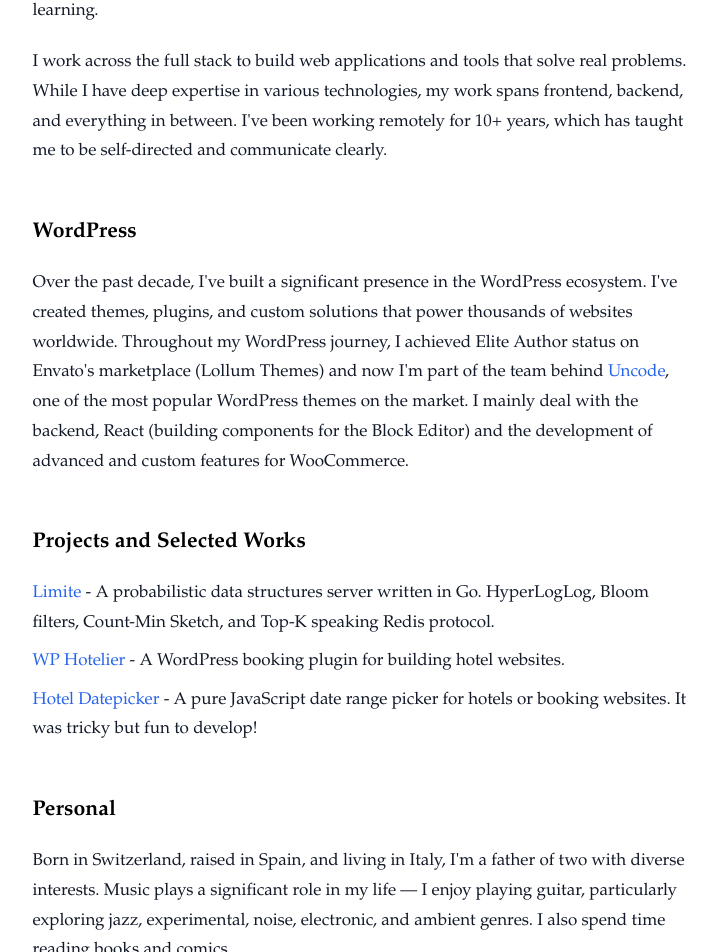
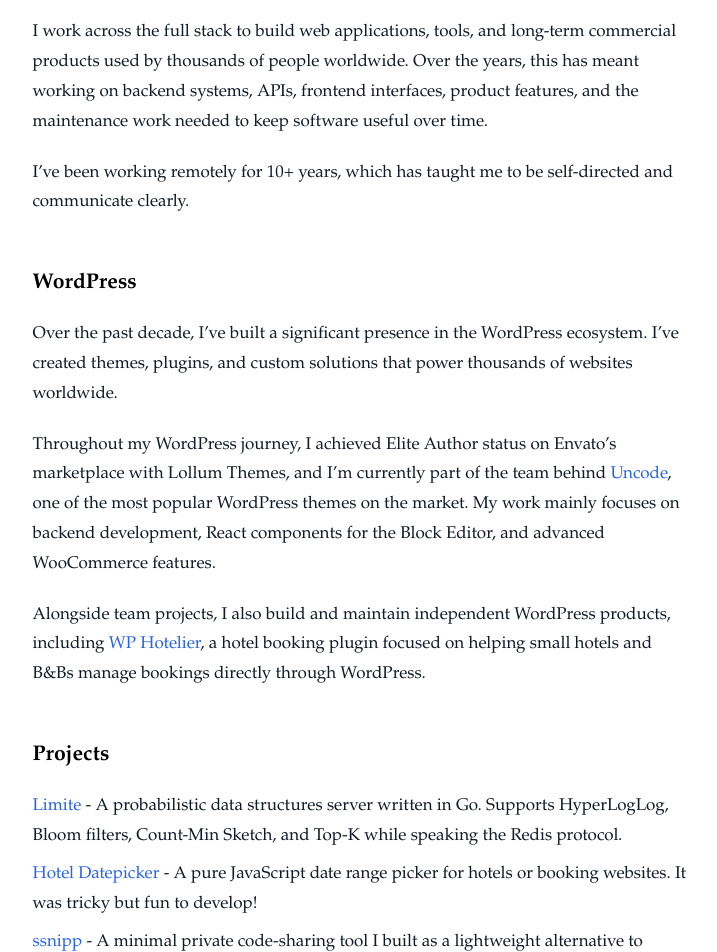
Before and after one commit to benitolopez/lopezb.com, a Next.js app: page / in a window 1280 px wide. Shown: the part 259-1211 px from the top of the page, without its empty margins (276-993 px from the left). Built offline with nearby package versions, Linux system fonts and the light colour scheme.

Commit message:
Update content

```diff
--- a/app/(default-layout)/page.tsx
+++ b/app/(default-layout)/page.tsx
@@ -9,27 +9,27 @@
       </h1>
       <div className="content mt-8">
         <p className="leading-7 text-gray-900 mb-5">
-          Hey there 👋, I’m{" "}
-          <Link href="/about" className="text-blue-600 hover:underline">
-            Benito
-          </Link>
-          . I’m a{" "}
+          Hey there 👋. I’m a{" "}
           <a
             href="https://github.com/benitolopez"
             className="text-blue-600 hover:underline"
           >
             software engineer
           </a>{" "}
-          with a solid front-end and back-end development background. I’m
-          passionate about solving problems and constantly learning.
+          who enjoys building products and tools for the web.
         </p>
 
         <p className="leading-7 text-gray-900 mb-5">
-          I work across the full stack to build web applications and tools that
-          solve real problems. While I have deep expertise in various
-          technologies, my work spans frontend, backend, and everything in
-          between. I've been working remotely for 10+ years, which has taught me
-          to be self-directed and communicate clearly.
+          I work across the full stack to build web applications, tools, and
+          long-term commercial products used by thousands of people worldwide.
+          Over the years, this has meant working on backend systems, APIs,
+          frontend interfaces, product features, and the maintenance work needed
+          to keep software useful over time.
+        </p>
+
+        <p className="leading-7 text-gray-900 mb-5">
+          I’ve been working remotely for 10+ years, which has taught me to be
+          self-directed and communicate clearly.
         </p>
 
         <h2 className="leading-7 text-black mt-12 mb-5 font-bold text-xl">
@@ -37,25 +37,41 @@
         </h2>
 
         <p className="leading-7 text-gray-900 mb-5">
-          Over the past decade, I've built a significant presence in the
-          WordPress ecosystem. I've created themes, plugins, and custom
-          solutions that power thousands of websites worldwide. Throughout my
-          WordPress journey, I achieved Elite Author status on Envato's
-          marketplace (Lollum Themes) and now I'm part of the team behind{" "}
+          Over the past decade, I’ve built a significant presence in the
+          WordPress ecosystem. I’ve created themes, plugins, and custom
+          solutions that power thousands of websites worldwide.
+        </p>
+
+        <p className="leading-7 text-gray-900 mb-5">
+          Throughout my WordPress journey, I achieved Elite Author status on
+          Envato’s marketplace with Lollum Themes, and I’m currently part of the
+          team behind{" "}
           <a
             href="https://undsgn.com/uncode/"
             className="text-blue-600 hover:underline"
           >
             Uncode
           </a>
-          , one of the most popular WordPress themes on the market. I mainly
-          deal with the backend, React (building components for the Block
-          Editor) and the development of advanced and custom features for
-          WooCommerce.
+          , one of the most popular WordPress themes on the market. My work
+          mainly focuses on backend development, React components for the Block
+          Editor, and advanced WooCommerce features.
+        </p>
+
+        <p className="leading-7 text-gray-900 mb-5">
+          Alongside team projects, I also build and maintain independent
+          WordPress products, including{" "}
+          <a
+            href="https://wphotelier.com/"
+            className="text-blue-600 hover:underline"
+          >
+            WP Hotelier
+          </a>
+          , a hotel booking plugin focused on helping small hotels and B&Bs
+          manage bookings directly through WordPress.
         </p>
 
         <h2 className="leading-7 text-black mt-12 mb-5 font-bold text-xl">
-          Projects and Selected Works
+          Projects
         </h2>
 
         <ul className="leading-7 text-gray-900 mb-5">
@@ -66,17 +82,9 @@
             >
               Limite
             </a>{" "}
-            - A probabilistic data structures server written in Go. HyperLogLog,
-            Bloom filters, Count-Min Sketch, and Top-K speaking Redis protocol.
-          </li>
-          <li className="mb-2">
-            <a
-              href="https://wphotelier.com/"
-              className="text-blue-600 hover:underline"
-            >
-              WP Hotelier
-            </a>{" "}
-            - A WordPress booking plugin for building hotel websites.
+            - A probabilistic data structures server written in Go. Supports
+            HyperLogLog, Bloom filters, Count-Min Sketch, and Top-K while
+            speaking the Redis protocol.
           </li>
           <li className="mb-2">
             <a
@@ -88,6 +96,16 @@
             - A pure JavaScript date range picker for hotels or booking
             websites. It was tricky but fun to develop!
           </li>
+          <li className="mb-2">
+            <a
+              href="https://ssnipp.com/"
+              className="text-blue-600 hover:underline"
+            >
+              ssnipp
+            </a>{" "}
+            - A minimal private code-sharing tool I built as a lightweight
+            alternative to Pastebin for quickly sharing snippets with clients.
+          </li>
         </ul>
 
         <h2 className="leading-7 text-black mt-12 mb-5 font-bold text-xl">
@@ -96,10 +114,10 @@
 
         <p className="leading-7 text-gray-900 mb-5">
           Born in Switzerland, raised in Spain, and living in Italy, I'm a
-          father of two with diverse interests. Music plays a significant role
-          in my life — I enjoy playing guitar, particularly exploring jazz,
-          experimental, noise, electronic, and ambient genres. I also spend time
-          reading books and comics.
+          father of two with diverse interests. Music is a big part of my life —
+          I enjoy playing guitar, particularly exploring jazz, experimental,
+          noise, electronic, and ambient genres. I also spend time reading books
+          and comics.
         </p>
 
         <p className="leading-7 text-gray-900 mb-5">
```
